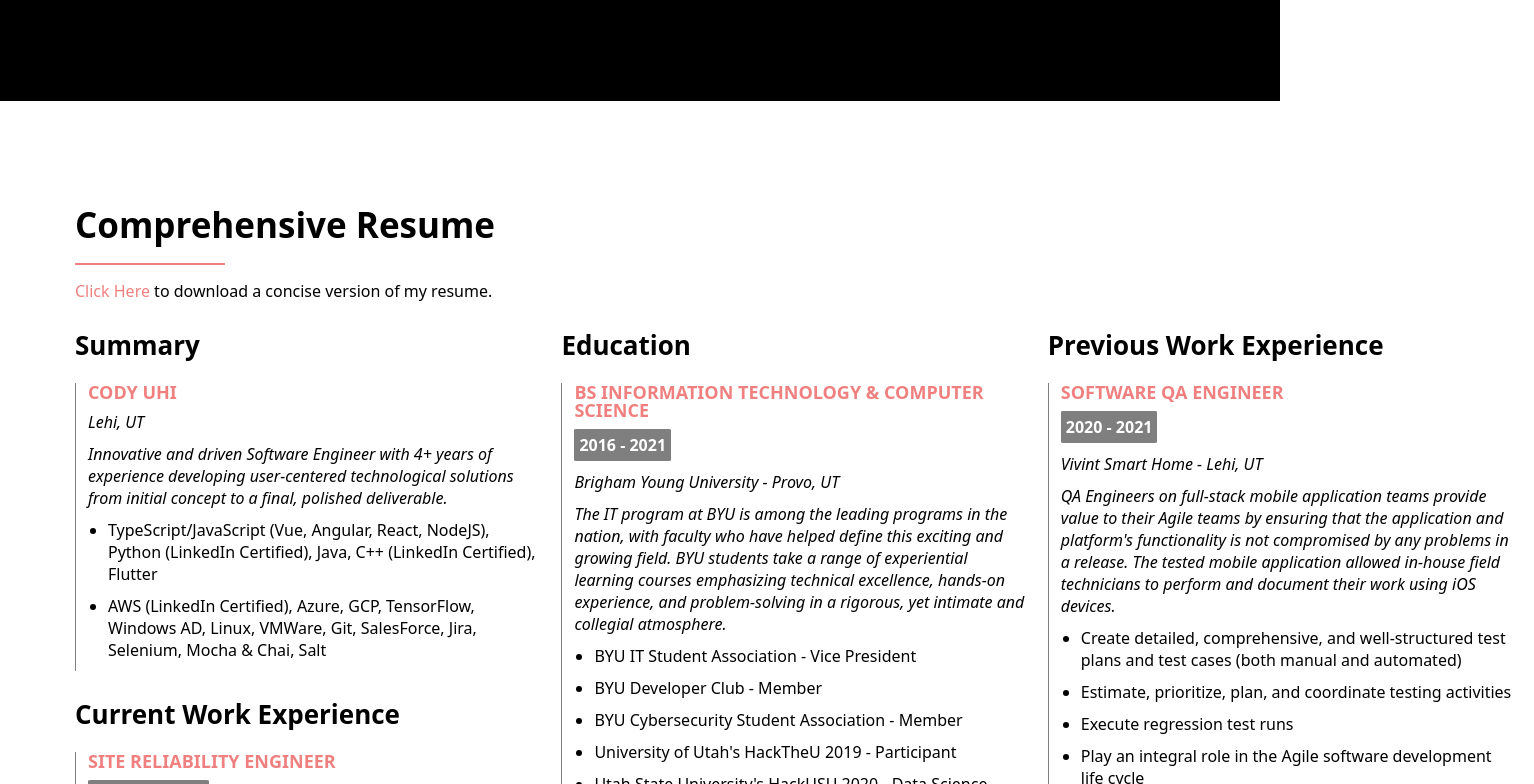
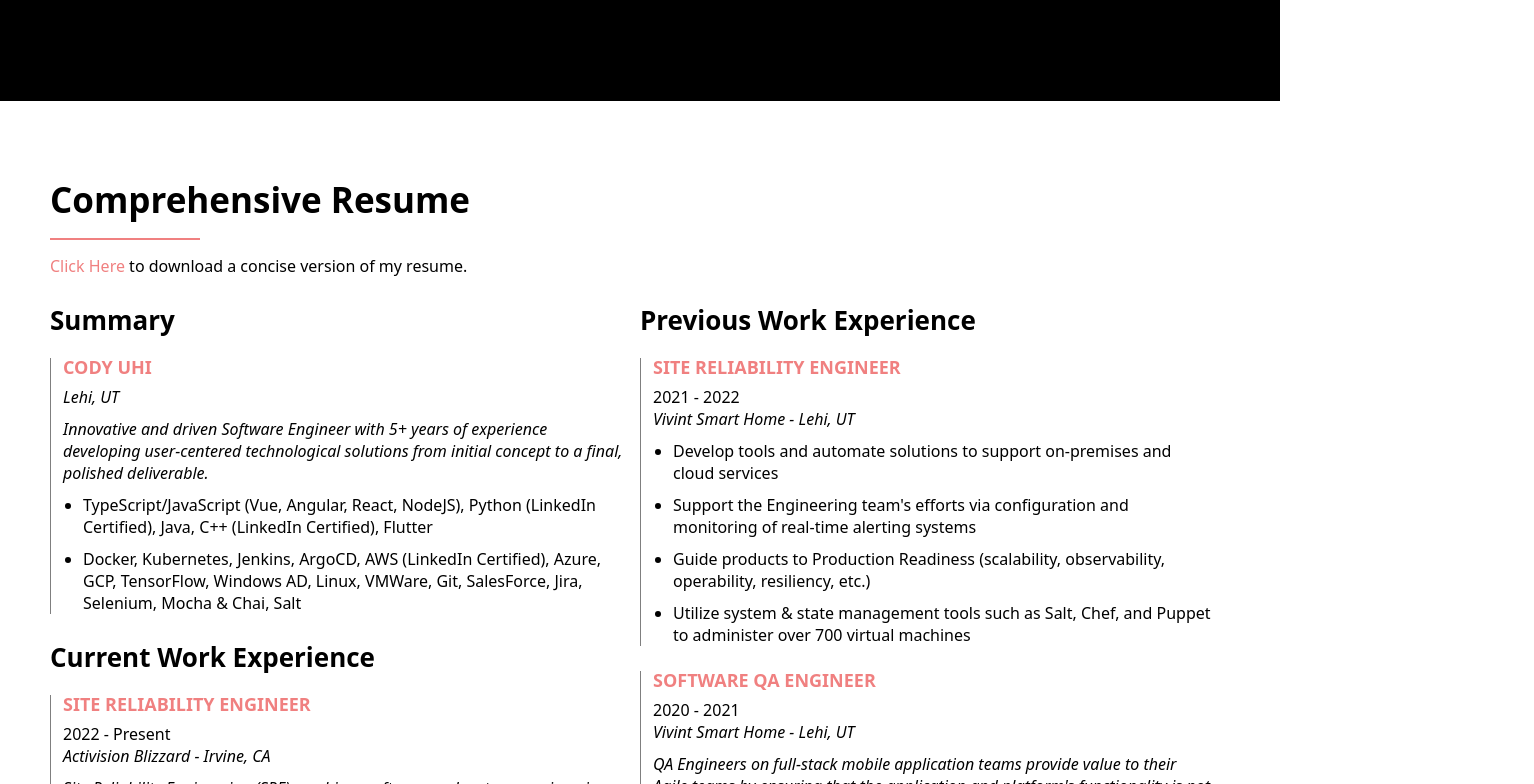
Before and after one commit to codyuhi/portfolio, a Vue app in the folder vue-app/: page / in a window 1280 px wide. Shown: the part 3062-3846 px from the top of the page, 1534 px wide, since content can reach past the window. Built offline with nearby package versions, Linux system fonts and the light colour scheme.

Commit message:
Update abk hire info

```diff
--- a/vue-app/public/index.html
+++ b/vue-app/public/index.html
@@ -8,13 +8,13 @@
   <link rel="icon" href="<%= BASE_URL %>favicon.ico">
   <link rel="stylesheet" href="https://cdnjs.cloudflare.com/ajax/libs/font-awesome/4.7.0/css/font-awesome.min.css">
   <title>
-    <%= htmlWebpackPlugin.options.title %>
+    Cody Uhi's Portfolio
   </title>
 </head>
 
 <body>
   <noscript>
-    <strong>We're sorry but <%= htmlWebpackPlugin.options.title %> doesn't work properly without JavaScript enabled.
+    <strong>We're sorry but this web page doesn't work properly without JavaScript enabled.
         Please enable it to continue.</strong>
   </noscript>
   <div id="app"></div>
--- a/vue-app/src/components/About.vue
+++ b/vue-app/src/components/About.vue
@@ -39,7 +39,7 @@
               </p>
               <p>
                 <i class="fa fa-angle-right"></i>
-                <strong>Company:</strong> Vivint (Lehi, UT)
+                <strong>Company:</strong> Activision Blizzard
               </p>
               <p>
                 <i class="fa fa-angle-right"></i>
--- a/vue-app/src/components/Footer.vue
+++ b/vue-app/src/components/Footer.vue
@@ -21,7 +21,7 @@
         </div>
       </div>
       <p>&copy; Copyright Cody Uhi</p>
-      <p>2021年9月</p>
+      <p>2022年3月</p>
     </div>
   </div>
 </template>
--- a/vue-app/src/components/Hero.vue
+++ b/vue-app/src/components/Hero.vue
@@ -187,7 +187,6 @@ h1 {
     background-size: contain;
     background-position-x: 100%;
     background-position-y: 100%;
-    max-width: 100vw;
   }
   #hero {
     flex-direction: row;
--- a/vue-app/src/components/Resume.vue
+++ b/vue-app/src/components/Resume.vue
@@ -6,38 +6,61 @@
         <h2>Comprehensive Resume</h2>
         <hr />
         <a
-          href="https://github.com/codyuhi/career-development/raw/master/Cody%20Uhi%20Resume%20Fall%202021.pdf"
+          href="https://github.com/codyuhi/career-development/raw/master/Cody%20Uhi%20Resume%20Spring%202022.pdf"
           >Click Here</a
         >
         to download a concise version of my resume.
       </div>
-      <div id="resume-section-container-holder">
+      <div id="resume-column-container">
+        <div class="resume-column">
+          <div class="resume-section">
+            <h3 class="resume-section-title">{{ summary.title }}</h3>
             <div
-          v-for="item in resumeItems"
-          v-bind:key="item.title"
-          class="resume-section-container"
+              v-for="item in summary.items"
+              v-bind:key="item.name"
+              id="summary-container"
             >
-          <h3 class="resume-section-title">{{ item.title }}</h3>
-          <div v-for="i in item.items" v-bind:key="i.name" class="resume-item">
-            <h4 class="resume-item-title">{{ i.name }}</h4>
-            <p v-if="i.startTime" class="resume-years">
-              {{ i.startTime }} - {{ i.endTime }}
-            </p>
-            <p v-if="i.location" class="resume-item-location">
-              <em>{{ i.location }}</em>
-            </p>
-            <p v-if="i.summary" class="resume-item-summary">
-              <em>{{ i.summary }}</em>
-            </p>
-            <ul class="resume-item-list">
-              <li
-                v-for="bullet in i.bullets"
-                v-bind:key="bullet.id"
-                class="resume-item-bullet"
+              <ResumeItem :item="item" />
+            </div>
+          </div>
+          <div class="resume-section">
+            <h3 class="resume-section-title">
+              {{ currentWorkExperience.title }}
+            </h3>
+            <div
+              v-for="item in currentWorkExperience.items"
+              v-bind:key="item.name"
+              id="current-work-experience-container"
             >
-                {{ bullet.value }}
-              </li>
-            </ul>
+              <ResumeItem :item="item" />
+            </div>
+          </div>
+          <div class="resume-section">
+            <h3 class="resume-section-title">{{ education.title }}</h3>
+            <div
+              v-for="item in education.items"
+              v-bind:key="item.name"
+              id="education-container"
+            >
+              <ResumeItem :item="item" />
+            </div>
+          </div>
+          <div class="resume-section" id="resume-img-container">
+            <img src="../assets/activision-blizzard.png" id="resume-img" />
+          </div>
+        </div>
+        <div class="resume-column">
+          <div class="resume-section">
+            <h3 class="resume-section-title">
+              {{ previousWorkExperience.title }}
+            </h3>
+            <div
+              v-for="item in previousWorkExperience.items"
+              v-bind:key="item.name"
+              id="previous-work-experience-container"
+            >
+              <ResumeItem :item="item" />
+            </div>
           </div>
         </div>
       </div>
@@ -46,12 +69,15 @@
 </template>
 
 <script>
+import ResumeItem from "./ResumeItem.vue";
 export default {
   name: "Resume",
+  components: {
+    ResumeItem,
+  },
   data() {
     return {
-      resumeItems: [
-        {
+      summary: {
         title: "Summary",
         items: [
           {
@@ -60,7 +86,7 @@ export default {
             endTime: null,
             location: "Lehi, UT",
             summary:
-                "Innovative and driven Software Engineer with 4+ years of experience developing user-centered technological solutions from initial concept to a final, polished deliverable.",
+              "Innovative and driven Software Engineer with 5+ years of experience developing user-centered technological solutions from initial concept to a final, polished deliverable.",
             bullets: [
               {
                 id: "sum1",
@@ -70,77 +96,59 @@ export default {
               {
                 id: "sum2",
                 value:
-                    "AWS (LinkedIn Certified), Azure, GCP, TensorFlow, Windows AD, Linux, VMWare, Git, SalesForce, Jira, Selenium, Mocha & Chai, Salt",
+                  "Docker, Kubernetes, Jenkins, ArgoCD, AWS (LinkedIn Certified), Azure, GCP, TensorFlow, Windows AD, Linux, VMWare, Git, SalesForce, Jira, Selenium, Mocha & Chai, Salt",
               },
             ],
           },
         ],
       },
-        {
+      currentWorkExperience: {
         title: "Current Work Experience",
         items: [
           {
             name: "Site Reliability Engineer",
-              startTime: "2021",
+            startTime: "2022",
             endTime: "Present",
-              location: "Vivint Smart Home - Lehi, UT",
+            location: "Activision Blizzard - Irvine, CA",
             summary:
               "Site Reliability Engineering (SRE) combines software and systems engineering to build and run large-scale, massively distributed, fault-tolerant systems. SRE ensures that a company's services have reliability, uptime appropriate to users' needs, and a fast rate of improvement. Additionally SRE’s will keep an ever-watchful eye on the capacity and performance of our system. Much of an SRE's software development focuses on optimizing existing systems, building infrastructure, and eliminating work through automation.",
             bullets: [
               {
-                  id: "sre1",
+                id: "bsre1",
                 value:
-                    "Develop tools and automate solutions to support on-premises and cloud services",
+                  "Be an integral part of the team modernizing the Battle.net Online Platform",
               },
               {
-                  id: "sre2",
+                id: "bsre2",
                 value:
-                    "Support the Engineering team's efforts via configuration and monitoring of real-time alerting systems",
+                  "Participate in on-call rotation with other members of the Site Reliability Engineering team",
               },
               {
-                  id: "sre3",
+                id: "bsre3",
                 value:
-                    "Guide products to Production Readiness (scalability, observability, operability, resiliency, etc.)",
+                  "Provide guidance as well as hands-on support for designing, building, and supporting the development pipeline",
               },
               {
-                  id: "sre4",
-                  value:
-                    "Utilize system & state management tools such as Salt, Chef, and Puppet to administer over 700 virtual machines",
-                },
-              ],
+                id: "bsre4",
+                value: "Automate infrastructure and operations",
               },
               {
-              name: "25U - Signal Support System Specialist",
-              startTime: "2016",
-              endTime: "Present",
-              location: "US Army Reserve - Salt Lake City, UT",
-              summary:
-                "The Army relies on signal support systems and terminal devices to direct the movement of troops during combat. They are on the offensive, detecting enemy signals and jamming enemy radio transmissions. They also work defensively to make sure everyone in the Army is remaining in contact while troops are mobilized.",
-              bullets: [
-                {
-                  id: "25u1",
-                  value: "Maintain radio and data distribution systems",
+                id: "bsre5",
+                value: "Create telemetry for monitoring",
               },
               {
-                  id: "25u2",
-                  value:
-                    "Perform signal support functions and technical assistance",
+                id: "bsre6",
+                value: "Engineer for high reliability",
               },
               {
-                  id: "25u3",
-                  value:
-                    "Maintain equipment, terminal devices, assigned vehicles, and power generators",
-                },
-                {
-                  id: "25u4",
-                  value:
-                    "Provide technical assistance and training for local area networks",
+                id: "bsre7",
+                value: "Evangelize engineering best practices",
               },
             ],
           },
         ],
       },
-        {
+      education: {
         title: "Education",
         items: [
           {
@@ -182,10 +190,38 @@ export default {
           },
         ],
       },
-
-        {
+      previousWorkExperience: {
         title: "Previous Work Experience",
         items: [
+          {
+            name: "Site Reliability Engineer",
+            startTime: "2021",
+            endTime: "2022",
+            location: "Vivint Smart Home - Lehi, UT",
+            summary: "",
+            bullets: [
+              {
+                id: "vsre1",
+                value:
+                  "Develop tools and automate solutions to support on-premises and cloud services",
+              },
+              {
+                id: "vsre2",
+                value:
+                  "Support the Engineering team's efforts via configuration and monitoring of real-time alerting systems",
+              },
+              {
+                id: "vsre3",
+                value:
+                  "Guide products to Production Readiness (scalability, observability, operability, resiliency, etc.)",
+              },
+              {
+                id: "vsre4",
+                value:
+                  "Utilize system & state management tools such as Salt, Chef, and Puppet to administer over 700 virtual machines",
+              },
+            ],
+          },
           {
             name: "Software QA Engineer",
             startTime: "2020",
@@ -313,7 +349,6 @@ export default {
           },
         ],
       },
-      ],
     };
   },
 };
@@ -334,9 +369,14 @@ export default {
 #resume-header-container {
   margin: 0 0 25px 0;
 }
-#resume-section-container-holder {
+#resume-column-container {
   display: flex;
   flex-direction: column;
+}
+.resume-column {
+  display: flex;
+  flex-direction: column;
+  flex: 1;
 }
 h2 {
   font-size: 35px;
@@ -345,14 +385,6 @@ h3 {
   font-size: 26px;
   font-weight: 700;
   margin-bottom: 20px;
-}
-h4 {
-  line-height: 18px;
-  font-size: 18px;
-  font-weight: bold;
-  text-transform: uppercase;
-  margin-bottom: 10px;
-  color: var(--dark);
 }
 hr {
   margin: 15px 0 15px 0;
@@ -364,85 +396,29 @@ a {
   text-decoration: none;
   color: var(--dark);
 }
-.resume-section-container {
+.resume-section {
   display: flex;
   flex-direction: column;
   justify-content: center;
   align-items: flex-start;
 }
-.resume-item {
-  margin: 0 0 25px 0;
-  padding: 0 0 0 12px;
-  border-left: 1px solid rgb(0, 0, 0, 0.5);
-}
-.resume-years {
-  margin-bottom: 10px;
-  background-color: rgb(0, 0, 0, 0.5);
-  padding: 5px;
-  border-radius: 2.5%;
-  font-weight: bold;
-  color: var(--lightest);
-  width: fit-content;
-}
-.resume-item-location,
-.resume-item-summary,
-.resume-item-bullet {
-  margin-bottom: 10px;
-}
-.resume-item-list {
-  margin-left: 20px;
-}
-
-/* Desktop View */
-@media only screen and (min-width: 1030px) {
-  #resume-container {
-    margin: 0 75px 75px 75px;
-    padding: 100px 0 0 0;
-  }
-  #resume {
-    max-width: 1370px;
-    display: flex;
-    flex-direction: column;
+#resume-img-container {
+  display: none;
   justify-content: center;
   align-items: flex-start;
+  margin: 15px;
 }
-  .resume-item {
-    padding: 0 20px 0 12px;
+#resume-img {
+  width: 90%;
+  max-width: 800px;
+  height: auto;
 }
-  #resume-section-container-holder {
-    flex-wrap: wrap;
-    height: 1950px;
-    width: 100%;
-    max-width: 100vw;
+@media only screen and (min-width: 1030px) {
+  #resume-column-container {
+    flex-direction: row;
   }
-  .resume-section-container {
-    width: 38vw;
-    min-width: 475px;
-    max-width: 680px;
-  }
-}
-@media only screen and (min-width: 1300px) and (max-width: 1499px) {
-  #resume-container {
-    margin: 0 75px 50px 75px;
-  }
-  #resume-section-container-holder {
-    height: 1900px;
-  }
-}
-@media only screen and (min-width: 1500px) and (max-width: 1599px) {
-  #resume-container {
-    margin: 0 75px 25px 75px;
-  }
-  #resume-section-container-holder {
-    height: 1950px;
-  }
-}
-@media only screen and (min-width: 1600px) {
-  #resume-container {
-    margin: 0 75px 0 75px;
-  }
-  #resume-section-container-holder {
-    height: 1850px;
+  #resume-img-container {
+    display: flex;
   }
 }
 </style>
--- /dev/null
+++ b/vue-app/src/components/ResumeItem.vue
@@ -0,0 +1,56 @@
+<template>
+  <div class="resume-item">
+    <h4 class="resume-item-title">{{ item.name }}</h4>
+    <p v-if="item.startTime" class="resume-years">
+      {{ item.startTime }} - {{ item.endTime }}
+    </p>
+    <p v-if="item.location" class="resume-location">
+      <em>{{ item.location }}</em>
+    </p>
+    <p v-if="item.summary" class="resume-summary">
+      <em>{{ item.summary }}</em>
+    </p>
+    <ul class="resume-bullet-list">
+      <li
+        v-for="bullet in item.bullets"
+        v-bind:key="bullet.id"
+        class="resume-bullet"
+      >
+        {{ bullet.value }}
+      </li>
+    </ul>
+  </div>
+</template>
+
+<script>
+export default {
+  name: "ResumeItem",
+  props: {
+    item: Object,
+  },
+};
+</script>
+
+<style scoped>
+h4 {
+  line-height: 18px;
+  font-size: 18px;
+  font-weight: bold;
+  text-transform: uppercase;
+  margin-bottom: 10px;
+  color: var(--dark);
+}
+.resume-item {
+  margin: 0 0 25px 0;
+  padding: 0 0 0 12px;
+  border-left: 1px solid rgb(0, 0, 0, 0.5);
+}
+.resume-location,
+.resume-summary,
+.resume-bullet {
+    margin: 0 15px 10px 0;
+}
+.resume-bullet-list {
+    margin-left: 20px;
+}
+</style>
```
Also changed, not shown: vue-app/src/assets/activision-blizzard.png (added). Lines whose indentation alone changed are shown as unchanged.
